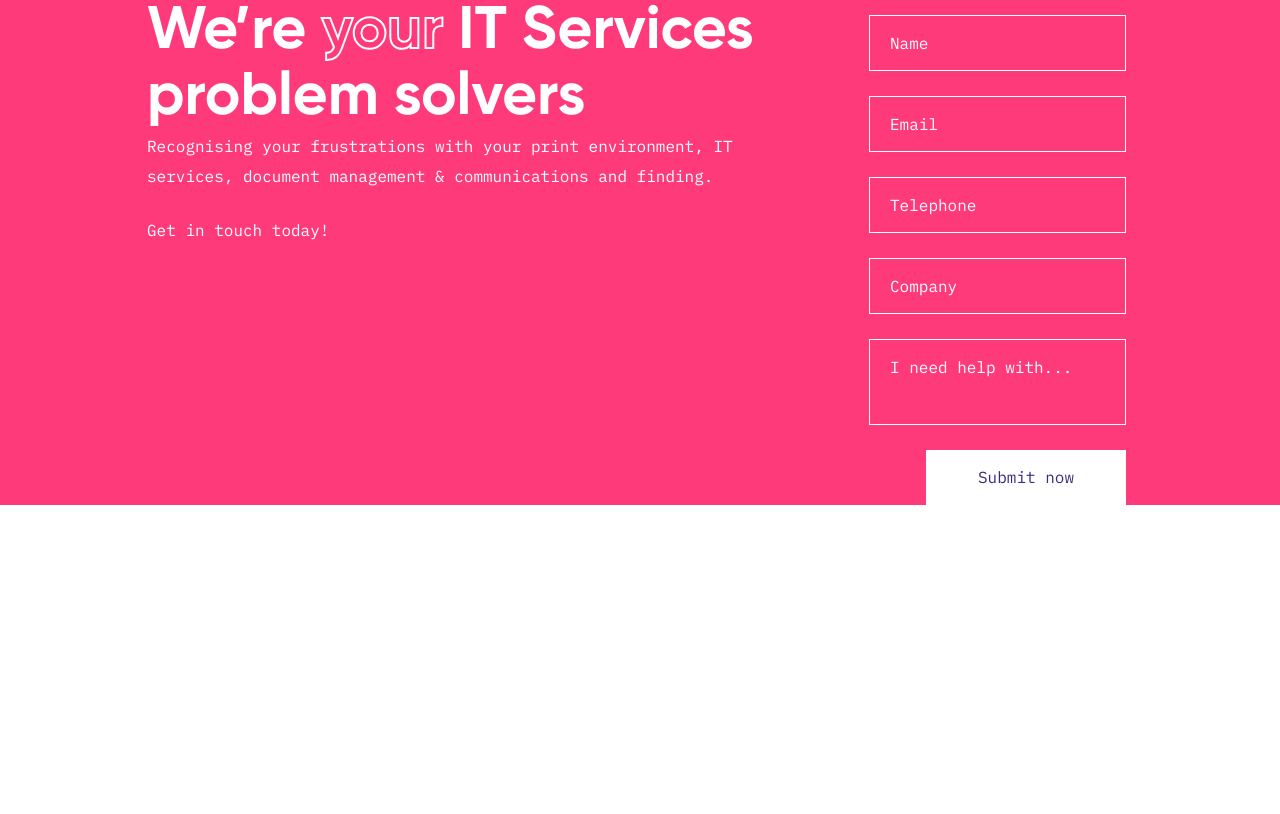
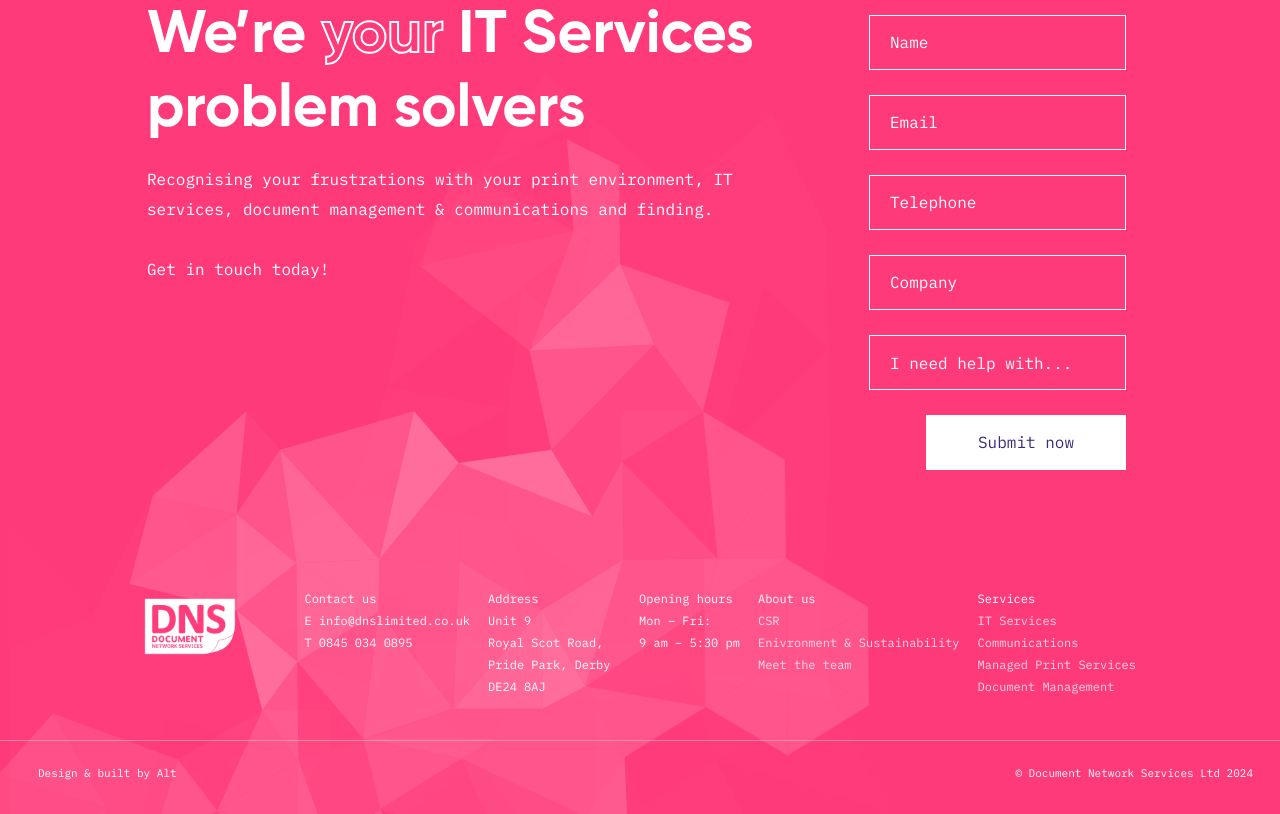
Before and after one commit to IrynaBondarenko7/alt-dev-test, a React (Vite) app: page / in a window 1280 px wide. Shown: the part 5920-6734 px from the top of the page. Before the commit the page ends 6425 px from the top, so only its background shows below. Built offline with nearby package versions, Linux system fonts and the light colour scheme.

Commit message:
created footer & styling

```diff
--- a/src/App.jsx
+++ b/src/App.jsx
@@ -2,6 +2,7 @@ import "./App.css";
 import { AboutSection } from "./components/AboutSection";
 import { CaseSection } from "./components/CaseSection";
 import { ContactsSection } from "./components/ContactsSection";
+import { Footer } from "./components/Footer";
 import { Header } from "./components/Header";
 import { HeroSection } from "./components/HeroSection";
 import { InsightsSection } from "./components/InsightsSection";
@@ -21,9 +22,10 @@ function App() {
         <InsightsSection />
         <TeamSection />
         <ProductivitySection />
-        <div className="bg-thirdBgColour">
-          <div className="container pt-[92px]">
+        <div className="bg-thirdBgColour footer-stroke relative  w-full">
+          <div className="container pt-[92px] footer-bg">
             <ContactsSection />
+            <Footer />
           </div>
         </div>
       </main>
--- a/src/components/ContactsSection.jsx
+++ b/src/components/ContactsSection.jsx
@@ -5,11 +5,11 @@ export const ContactsSection = () => {
       id="contact"
     >
       <div>
-        <h2 className="font-gilroy text-[60px] font-bold leading-[1.1] w-[607px]">
+        <h2 className="font-gilroy text-[60px] font-bold leading-[normal] w-[607px] pb-[17px]">
           We’re <span className="text-stroke text-transparent">your</span> IT
           Services problem solvers
         </h2>
-        <p className="font-ibm-plex-mono text-16px leading-[30px] mb-6 w-[596px]">
+        <p className="font-ibm-plex-mono text-16px leading-[30px] mb-[30px] w-[596px]">
           Recognising your frustrations with your print environment, IT
           services, document management & communications and finding.
         </p>
@@ -22,34 +22,34 @@ export const ContactsSection = () => {
           type="text"
           name="name"
           placeholder="Name"
-          className="bg-transparent border-[1px] border-white text-white placeholder:text-white px-5 py-[12px] font-ibm-plex-mono text-[16px] leading-[30px] focus:outline-white"
+          className="h-[55px] bg-transparent border-[1px] border-white text-white placeholder:text-white px-5 py-[12px] font-ibm-plex-mono text-[16px] leading-[30px] focus:outline-white"
         />
         <input
           type="email"
           name="email"
           placeholder="Email"
-          className="bg-transparent border-[1px] border-white text-white placeholder:text-white px-5 py-[12px] font-ibm-plex-mono text-[16px] leading-[30px] focus:outline-white"
+          className="h-[55px] bg-transparent border-[1px] border-white text-white placeholder:text-white px-5 py-[12px] font-ibm-plex-mono text-[16px] leading-[30px] focus:outline-white"
         />
         <input
           type="text"
           name="telephone"
           placeholder="Telephone"
-          className="bg-transparent border-[1px] border-white text-white placeholder:text-white px-5 py-[12px] font-ibm-plex-mono text-[16px] leading-[30px] focus:outline-white"
+          className="h-[55px] bg-transparent border-[1px] border-white text-white placeholder:text-white px-5 py-[12px] font-ibm-plex-mono text-[16px] leading-[30px] focus:outline-white"
         />
         <input
           type="text"
           name="company"
           placeholder="Company"
-          className="bg-transparent border-[1px] border-white text-white placeholder:text-white px-5 py-[12px] font-ibm-plex-mono text-[16px] leading-[30px] focus:outline-white"
+          className="h-[55px] bg-transparent border-[1px] border-white text-white placeholder:text-white px-5 py-[12px] font-ibm-plex-mono text-[16px] leading-[30px] focus:outline-white"
         />
         <textarea
           name="message"
           placeholder="I need help with..."
-          className="resize-none bg-transparent border-[1px] border-white text-white placeholder:text-white px-5 py-[12px] font-ibm-plex-mono text-[16px] leading-[30px] focus:outline-white"
+          className="h-[55px] resize-none bg-transparent border-[1px] border-white text-white placeholder:text-white px-5 pt-[12px] font-ibm-plex-mono text-[16px] leading-[30px] focus:outline-white"
         ></textarea>
         <button
           type="submit"
-          className="bg-white text-secondBtnTextColour text-[16px] leading-[30px] text-center w-[200px] pt-[12px] pb-[13px] font-ibm-plex-mono self-end"
+          className="h-[55px] bg-white text-secondBtnTextColour text-[16px] leading-[30px] text-center w-[200px] pt-[12px] pb-[13px] font-ibm-plex-mono self-end"
         >
           Submit now
         </button>
--- /dev/null
+++ b/src/components/Footer.jsx
@@ -0,0 +1,55 @@
+export const Footer = () => {
+  return (
+    <footer className="mt-[118px] text-white font-ibm-plex-mono">
+      <div className="px-[144px] flex gap-[68px] mb-[43px]">
+        <img
+          src="/images/white-logo.png"
+          alt="logo"
+          className="w-[94px] h-[57px] mt-[10px]"
+        />
+        <ul className="flex justify-between w-full">
+          <li className="text-[12px] leading-[22px]">
+            <h3>Contact us</h3>
+            <ul>
+              <li>E info@dnslimited.co.uk</li>
+              <li>T 0845 034 0895</li>
+            </ul>
+          </li>
+          <li className="text-[12px] leading-[22px] w-[133px]">
+            <h3>Address</h3>
+            <p>
+              Unit 9 <br />
+              Royal Scot Road, Pride Park, Derby DE24 8AJ
+            </p>
+          </li>
+          <li className="text-[12px] leading-[22px]">
+            <h3>Opening hours</h3>
+            <p>Mon – Fri:</p>
+            <p>9 am – 5:30 pm</p>
+          </li>
+          <li className="text-[12px] leading-[22px]">
+            <h3>About us</h3>
+            <ul className="text-thirdTextColour">
+              <li>CSR</li>
+              <li>Enivronment & Sustainability</li>
+              <li>Meet the team</li>
+            </ul>
+          </li>
+          <li className="text-[12px] leading-[22px]">
+            <h3>Services</h3>
+            <ul className="text-thirdTextColour">
+              <li>IT Services</li>
+              <li>Communications</li>
+              <li>Managed Print Services</li>
+              <li>Document Management</li>
+            </ul>
+          </li>
+        </ul>
+      </div>
+      <div className="pt-[19px] pb-[28px] pl-[38px] pr-[27px] flex justify-between text-[11px] leading-[26px] items-center footer">
+        <p>Design & built by Alt</p>
+        <p>© Document Network Services Ltd 2024</p>
+      </div>
+    </footer>
+  );
+};
--- a/src/index.css
+++ b/src/index.css
@@ -139,3 +139,18 @@ body {
   -webkit-text-stroke-width: 2px;
   -webkit-text-stroke-color: #fff;
 }
+
+.footer-stroke::after {
+  position: absolute;
+  content: "";
+  width: 100%;
+  height: 1px;
+  bottom: 73px;
+  @apply bg-strokeColour;
+}
+
+.footer-bg {
+  background-image: url("/images/footer-bg.png");
+  background-repeat: no-repeat;
+  background-position: -457px 165px;
+}
--- a/tailwind.config.js
+++ b/tailwind.config.js
@@ -16,6 +16,7 @@ const config = {
         secondBtnTextColour: "#3C2A7D",
         linkColour: "#F4207B",
         secondTextColour: "#0A151B",
+        thirdTextColour: "rgba(255, 255, 255, 0.80)",
         strokeColour: "rgba(202, 202, 202, 0.50)",
       },
       fontFamily: {
```
Also changed, not shown: public/images/footer-bg.png (added).
